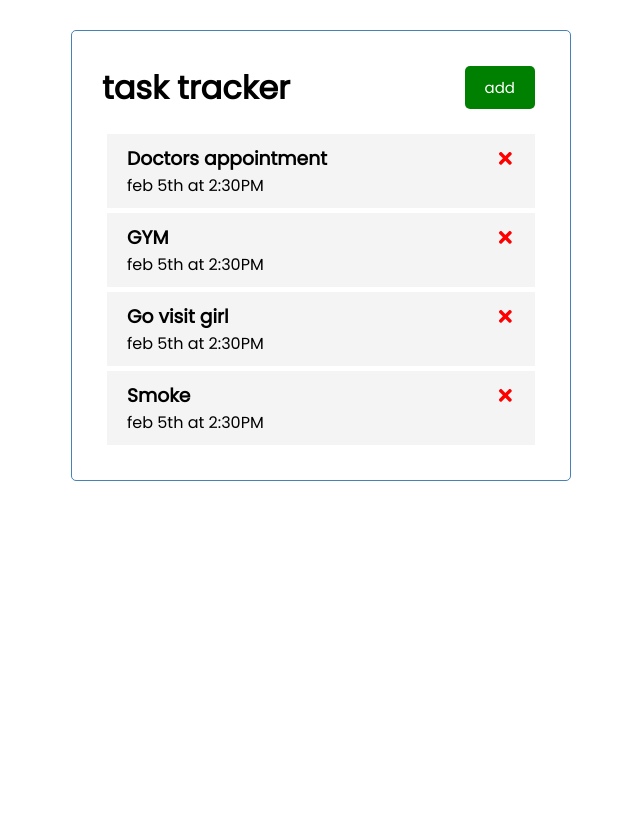
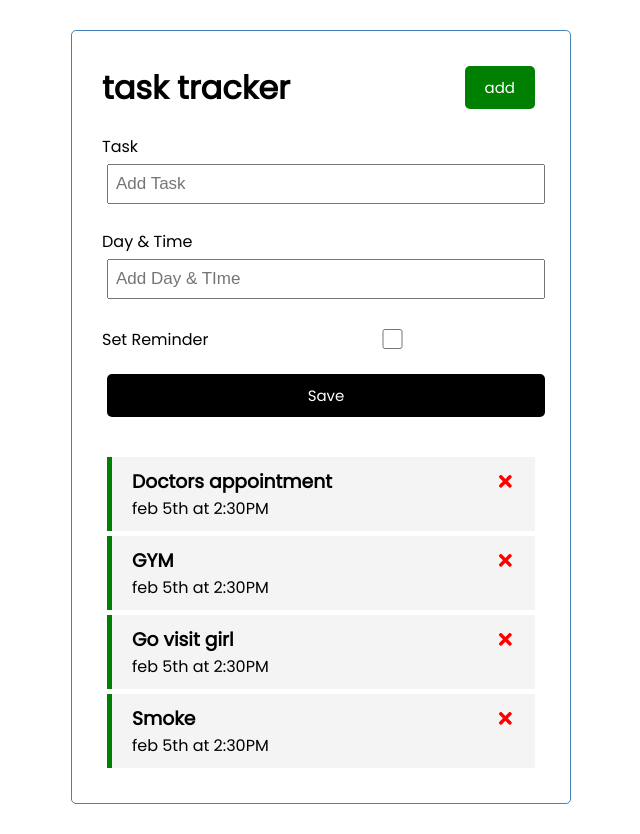
Before and after one commit to gersonbarajas62/react-task-tracker, a React (Create React App) app: page / in a window 1280 px wide. Shown: the whole page, without its empty margins (319-959 px from the left). Before the commit the page ends 800 px from the top, so only its background shows below. Built offline with nearby package versions, Linux system fonts and the light colour scheme; the HTML template or start-up script is replaced by a standard one.

Commit message:
Form created

```diff
--- a/src/App.js
+++ b/src/App.js
@@ -1,5 +1,6 @@
 import Header from './components/Header';
 import Tasks from './components/Tasks';
+import AddTask from './components/AddTask';
 import { useState } from "react"
 
 function App() {
@@ -46,6 +47,7 @@
     <div className="container">
 
       <Header />
+      <AddTask />
       {tasks.length > 0 ? (
         <Tasks tasks={tasks}
         onDelete={deleteTask} onToggle={toggleReminder}/>) :
--- /dev/null
+++ b/src/components/AddTask.js
@@ -0,0 +1,32 @@
+import { useState } from "react"
+
+
+const AddTask = () => {
+    const [text, setText] = useState('')
+    const [day, setDay] = useState('')
+    const [reminder, setReminder] = useState(false)
+  return (
+    <form className='add-form'>
+      <div className="form-control">
+        <label>Task</label>
+        <input type='text' placeholder="Add Task"
+        value={text} onChange={(e) => setText(e.target.value)} />
+      </div>
+      <div className="form-control">
+        <label>Day & Time</label>
+        <input type='text' placeholder="Add Day & TIme"
+         value={day} onChange={(e) => setDay(e.target.value)}/>
+      </div>
+      <div className="form-control form-control-check">
+        <label>Set Reminder</label>
+        <input type='Checkbox'
+        value={reminder} onChange={(e) => setReminder(e.currentTarget.checked)}/>
+      </div>
+      <input type='submit' value='Save' className="btn btn-block"
+      />
+
+    </form>
+  )
+}
+
+export default AddTask
--- a/src/components/Task.js
+++ b/src/components/Task.js
@@ -2,9 +2,8 @@
 
 const Task = ({ task, onDelete, onToggle }) => {
   return (
-    <div className='task' onDoubleClick={() => {
-        onToggle(task.id)
-    }}>
+    <div className={`task ${task.reminder && 'reminder'}`}
+    onDoubleClick={() => onToggle(task.id)}>
       <h3>
         {task.text}
         <FaTimes
```
